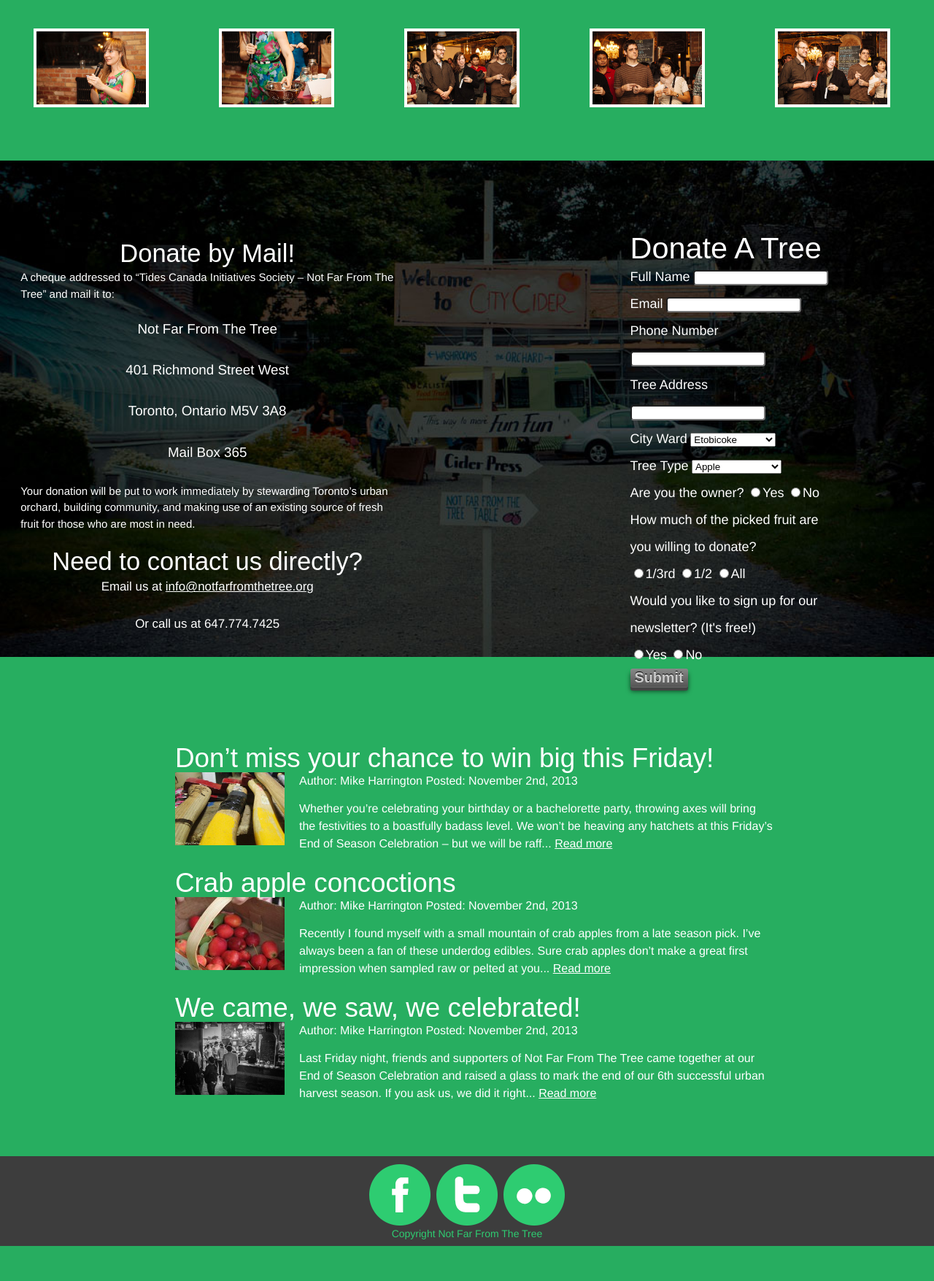
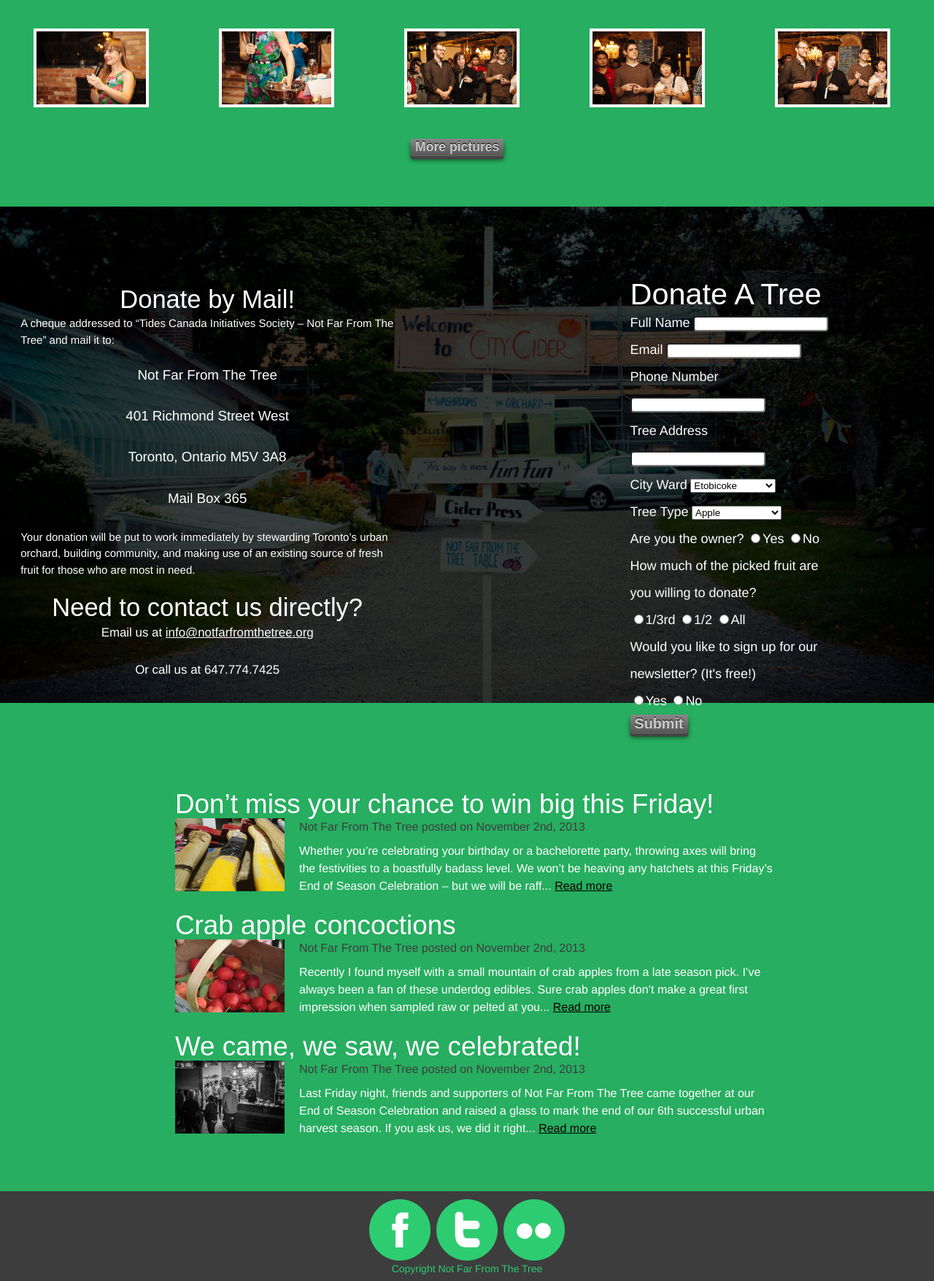
Before and after one commit to stefanol/NFFTT, a PHP site: page /index.html in a window 1280 px wide. Shown: the part 3180-4935 px from the top of the page at 73% size. Before the commit the page ends 4887 px from the top, so only its background shows below. Run offline with PHP 8.4, Linux system fonts and the light colour scheme; some libraries are stand-ins or nearby versions.

Commit message:
Gallery scrolling

```diff
--- a/index.html
+++ b/index.html
@@ -125,7 +125,7 @@
 		</section>
 
 		<div id="wardImg">
-			<a href="#"><img src="images/pics/wards.jpg" height="500" width="300"></a>
+			<a href="images/pics/wards.jpg" class="fancybox-effects-b" title="Wards we have picked in"><img src="images/pics/wards.jpg" height="500" width="300"></a>
 		</div><!--end wardImg div-->
 	</div><!--end ourJobWrap-->
 
@@ -363,22 +363,24 @@
 	<section id="gallery">
 		<h1>Photo Gallery</h1>
 		<ul>
-			<li><a class="fancybox-effects-b" href="images/gallery/img1_b.jpg" title="End of Season Celebration 2013, Photo courtesy of Frances Beatty"><img src="images/gallery/img1_s.jpg" alt="" /></a></a></li>
-			<li><a class="fancybox-effects-b" href="images/gallery/img2_b.jpg" title="End of Season Celebration 2013, Photo courtesy of Frances Beatty"><img src="images/gallery/img2_s.jpg" alt="" /></a></li>
-			<li><a class="fancybox-effects-b" href="images/gallery/img3_b.jpg" title="End of Season Celebration 2013, Photo courtesy of Frances Beatty"><img src="images/gallery/img3_s.jpg" alt="" /></a></li>
-			<li><a class="fancybox-effects-b" href="images/gallery/img4_b.jpg" title="End of Season Celebration 2013, Photo courtesy of Frances Beatty"><img src="images/gallery/img4_s.jpg" alt="" /></a></li>
-			<li><a class="fancybox-effects-b" href="images/gallery/img5_b.jpg" title="End of Season Celebration 2013, Photo courtesy of Frances Beatty"><img src="images/gallery/img5_s.jpg" alt="" /></a></li>
-			<li><a class="fancybox-effects-b" href="images/gallery/img6_b.jpg" title="End of Season Celebration 2013, Photo courtesy of Frances Beatty"><img src="images/gallery/img6_s.jpg" alt="" /></a></li>
-			<li><a class="fancybox-effects-b" href="images/gallery/img7_b.jpg" title="End of Season Celebration 2013, Photo courtesy of Frances Beatty"><img src="images/gallery/img7_s.jpg" alt="" /></a></li>
-			<li><a class="fancybox-effects-b" href="images/gallery/img8_b.jpg" title="End of Season Celebration 2013, Photo courtesy of Frances Beatty"><img src="images/gallery/img8_s.jpg" alt="" /></a></li>
-			<li><a class="fancybox-effects-b" href="images/gallery/img9_b.jpg" title="End of Season Celebration 2013, Photo courtesy of Frances Beatty"><img src="images/gallery/img9_s.jpg" alt="" /></a></li>
-			<li><a class="fancybox-effects-b" href="images/gallery/img10_b.jpg" title="End of Season Celebration 2013, Photo courtesy of Frances Beatty"><img src="images/gallery/img10_s.jpg" alt="" /></a></li>
-			<li><a class="fancybox-effects-b" href="images/gallery/img11_b.jpg" title="End of Season Celebration 2013, Photo courtesy of Frances Beatty"><img src="images/gallery/img11_s.jpg" alt="" /></a></li>
-			<li><a class="fancybox-effects-b" href="images/gallery/img12_b.jpg" title="End of Season Celebration 2013, Photo courtesy of Frances Beatty"><img src="images/gallery/img12_s.jpg" alt="" /></a></li>
-			<li><a class="fancybox-effects-b" href="images/gallery/img13_b.jpg" title="End of Season Celebration 2013, Photo courtesy of Frances Beatty"><img src="images/gallery/img13_s.jpg" alt="" /></a></li>
-			<li><a class="fancybox-effects-b" href="images/gallery/img14_b.jpg" title="End of Season Celebration 2013, Photo courtesy of Frances Beatty"><img src="images/gallery/img14_s.jpg" alt="" /></a></li>
-			<li><a class="fancybox-effects-b" href="images/gallery/img15_b.jpg" title="End of Season Celebration 2013, Photo courtesy of Frances Beatty"><img src="images/gallery/img15_s.jpg" alt="" /></a></li>
+			<li><a class="fancybox-effects-b" href="images/gallery/img1_b.jpg"  rel="group1" title="End of Season Celebration 2013, Photo courtesy of Frances Beatty"><img src="images/gallery/img1_s.jpg" alt="" /></a></a></li>
+			<li><a class="fancybox-effects-b" href="images/gallery/img2_b.jpg" rel="group1" title="End of Season Celebration 2013, Photo courtesy of Frances Beatty"><img src="images/gallery/img2_s.jpg" alt="" /></a></li>
+			<li><a class="fancybox-effects-b" href="images/gallery/img3_b.jpg" rel="group1" title="End of Season Celebration 2013, Photo courtesy of Frances Beatty"><img src="images/gallery/img3_s.jpg" alt="" /></a></li>
+			<li><a class="fancybox-effects-b" href="images/gallery/img4_b.jpg" rel="group1" title="End of Season Celebration 2013, Photo courtesy of Frances Beatty"><img src="images/gallery/img4_s.jpg" alt="" /></a></li>
+			<li><a class="fancybox-effects-b" href="images/gallery/img5_b.jpg" rel="group1" title="End of Season Celebration 2013, Photo courtesy of Frances Beatty"><img src="images/gallery/img5_s.jpg" alt="" /></a></li>
+			<li><a class="fancybox-effects-b" href="images/gallery/img6_b.jpg" rel="group1" title="End of Season Celebration 2013, Photo courtesy of Frances Beatty"><img src="images/gallery/img6_s.jpg" alt="" /></a></li>
+			<li><a class="fancybox-effects-b" href="images/gallery/img7_b.jpg" rel="group1" title="End of Season Celebration 2013, Photo courtesy of Frances Beatty"><img src="images/gallery/img7_s.jpg" alt="" /></a></li>
+			<li><a class="fancybox-effects-b" href="images/gallery/img8_b.jpg" rel="group1" title="End of Season Celebration 2013, Photo courtesy of Frances Beatty"><img src="images/gallery/img8_s.jpg" alt="" /></a></li>
+			<li><a class="fancybox-effects-b" href="images/gallery/img9_b.jpg" rel="group1" title="End of Season Celebration 2013, Photo courtesy of Frances Beatty"><img src="images/gallery/img9_s.jpg" alt="" /></a></li>
+			<li><a class="fancybox-effects-b" href="images/gallery/img10_b.jpg" rel="group1" title="End of Season Celebration 2013, Photo courtesy of Frances Beatty"><img src="images/gallery/img10_s.jpg" alt="" /></a></li>
+			<li><a class="fancybox-effects-b" href="images/gallery/img11_b.jpg" rel="group1" title="End of Season Celebration 2013, Photo courtesy of Frances Beatty"><img src="images/gallery/img11_s.jpg" alt="" /></a></li>
+			<li><a class="fancybox-effects-b" href="images/gallery/img12_b.jpg" rel="group1" title="End of Season Celebration 2013, Photo courtesy of Frances Beatty"><img src="images/gallery/img12_s.jpg" alt="" /></a></li>
+			<li><a class="fancybox-effects-b" href="images/gallery/img13_b.jpg" rel="group1" title="End of Season Celebration 2013, Photo courtesy of Frances Beatty"><img src="images/gallery/img13_s.jpg" alt="" /></a></li>
+			<li><a class="fancybox-effects-b" href="images/gallery/img14_b.jpg" rel="group1" title="End of Season Celebration 2013, Photo courtesy of Frances Beatty"><img src="images/gallery/img14_s.jpg" alt="" /></a></li>
+			<li><a class="fancybox-effects-b" href="images/gallery/img15_b.jpg" rel="group1" title="End of Season Celebration 2013, Photo courtesy of Frances Beatty"><img src="images/gallery/img15_s.jpg" alt="" /></a></li>
 		</ul>
+
+		<a href="http://www.flickr.com/photos/notfarfromthetree/" target="_blank"><input class="topBtn" type="button" value="More pictures" /></a>
 
 	</section>
 
@@ -489,22 +491,22 @@
 	     <div id="post1">
 	       <h1>Don’t miss your chance to win big this Friday!</h1>
 	       <img src="images/pics/post1.jpg">
-	       <p id="author">Author: Mike Harrington Posted: November 2nd, 2013</p>
-	       <p id="post">Whether you’re celebrating your birthday or a bachelorette party, throwing axes will bring the festivities to a boastfully badass level. We won’t be heaving any hatchets at this Friday’s End of Season Celebration – but we will be raff... <a href="#">Read more</a></p>
+	       <p class="author">Not Far From The Tree posted on November 2nd, 2013</p>
+	       <p class="post">Whether you’re celebrating your birthday or a bachelorette party, throwing axes will bring the festivities to a boastfully badass level. We won’t be heaving any hatchets at this Friday’s End of Season Celebration – but we will be raff... <a href="#">Read more</a></p>
 	     </div>
 
 	     <div id="post2">
 	       <h1>Crab apple concoctions</h1>
 	       <img src="images/pics/post2.jpg">
-	       <p id="author">Author: Mike Harrington Posted: November 2nd, 2013</p>
-	       <p id="post">Recently I found myself with a small mountain of crab apples from a late season pick. I’ve always been a fan of these underdog edibles. Sure crab apples don’t make a great first impression when sampled raw or pelted at you... <a href="#">Read more</a></p>
+	       <p class="author">Not Far From The Tree posted on November 2nd, 2013</p>
+	       <p class="post">Recently I found myself with a small mountain of crab apples from a late season pick. I’ve always been a fan of these underdog edibles. Sure crab apples don’t make a great first impression when sampled raw or pelted at you... <a href="#">Read more</a></p>
 	     </div>
 
 	     <div id="post3">
 	       <h1>We came, we saw, we celebrated!</h1>
 	       <img src="images/pics/post3.jpg">
-	       <p id="author">Author: Mike Harrington Posted: November 2nd, 2013</p>
-	       <p id="post">Last Friday night, friends and supporters of Not Far From The Tree came together at our End of Season Celebration and raised a glass to mark the end of our 6th successful urban harvest season.  If you ask us, we did it right... <a href="#">Read more</a></p>
+	       <p class="author">Not Far From The Tree posted on November 2nd, 2013</p>
+	       <p class="post">Last Friday night, friends and supporters of Not Far From The Tree came together at our End of Season Celebration and raised a glass to mark the end of our 6th successful urban harvest season.  If you ask us, we did it right... <a href="#">Read more</a></p>
 	     </div>
 
    </section>
@@ -533,6 +535,7 @@
 	<script type="text/javascript" language="javascript" src="js/jquery.dropdown.js"></script>
 	<script type="text/javascript" src="js/jquery.fancybox.js?v=2.1.5"></script>
 	<script type="text/javascript" src="js/jquery.fancybox-buttons.js?v=1.0.5"></script>
+	<script type="text/javascript" src="/fancybox/lib/jquery.mousewheel-3.0.6.pack.js"></script>
 	<script type="text/javascript" src="js/app.js"></script>
 	<script type="text/javascript" src="js/parsley.js"></script>
 	<script type="text/javascript" src="js/stellar.min.js"></script>
--- a/styles/less/includes/brand.less
+++ b/styles/less/includes/brand.less
@@ -13,3 +13,4 @@
 @bggreen: #27ae60;
 @gold: #a6822d;
 @lightgreen: #2ecc71;
+@red: #ed1b24;
--- a/styles/less/main.less
+++ b/styles/less/main.less
@@ -35,7 +35,7 @@ nav#mainNav {
 }
 
 nav#mainNav a:hover {
-	color: @bggrey;
+	color: @red;
 }
 
 #paypalBtn {
@@ -262,6 +262,9 @@ section#gallery {
 	img {
 		border: 4px solid white;
 	}
+	input {
+		margin-left: 563px;
+	}
 }
 
 /**********************************************************/
@@ -362,7 +365,6 @@ span.radioColor {
 /**********************************************************/
 /*********************Blog Page****************************/
 section#blog {
-	padding-top: 50px;
 	padding-top: 80px;
 	padding-bottom: 50px;
 	.widthfloat(80%);
@@ -370,74 +372,69 @@ section#blog {
 	clear: both;
 	margin-left: 240px;
 	color: @white;
+	img {
+		float: left;
+	}
 	#post1 {
+		width: 80%;
 		img{
 			padding-right: 20px;
 		}
 		.post {
 			margin-top: -15px;
+			a {
+/*				color: @bggrey;*/
+				text-decoration: underline;
+			}
 		}
 	}
 	#post2 {
+		width: 80%;
 		img {
 			padding-right: 20px;
 		}
 		.post {
 			margin-top: -15px;
+			a {
+				/*color: @bggrey;*/
+				text-decoration: underline;
+			}
 		}
 	}
 	#post3 {
+		width: 80%;
 		img {
 			padding-right: 20px;
 		}
 		.post {
 			margin-top: -15px;
+			a {
+				/*color: @bggrey;*/
+				text-decoration: underline;
+			}
 		}
-	p a:hover {
-	color: @bggreen;
+
+}
+}
+
+/*section#blog a {
+	color: @bggrey;
+	text-decoration: underline;
+	color: @white;
+}*/
+
+.author {
+	color: @bggrey;
+}
+
+section#blog a:hover {
+	color: @red;
 	-o-transition:color .5s ease-out;
   	-ms-transition:color .5s ease-out;
   	-moz-transition:color .5s ease-out;
   	-webkit-transition:color .5s ease-out;
   	transition:color .5s ease-out;
 	}
-}
-}
-
-section#blog a {
-	color: @bggrey;
-	text-decoration: underline;
-	color: @white;
-}
-
-section#blog img {
-	float: left;
-}
-
-#post1 {
-	width: 80%;
-
-}
-
-p#post1 {
-	margin-top: 10px;
-}
-
-#post {
-	margin-top: -10px;
-}
-
-#post2 {
-	width: 80%;
-}
-
-#post3 {
-	width: 80%;
-}
-
-.author {
-	color: @bggrey;
-}
 
 /*****************************************************/
 
--- a/styles/main.css
+++ b/styles/main.css
@@ -65,7 +65,7 @@ nav#mainNav ul li a {
   color: #2ecc71;
 }
 nav#mainNav a:hover {
-  color: #3d3d3d;
+  color: #ed1b24;
 }
 #paypalBtn {
   margin: 15px 0 20px 950px;
@@ -293,6 +293,9 @@ section#gallery ul li a:hover {
 section#gallery img {
   border: 4px solid white;
 }
+section#gallery input {
+  margin-left: 563px;
+}
 /**********************************************************/
 /********************Get Involved Page*********************/
 #getInvolvedWrap {
@@ -385,7 +388,6 @@ span.radioColor {
 /**********************************************************/
 /*********************Blog Page****************************/
 section#blog {
-  padding-top: 50px;
   padding-top: 80px;
   padding-bottom: 50px;
   float: left;
@@ -397,11 +399,25 @@ section#blog {
   margin-left: 240px;
   color: #ffffff;
 }
+section#blog img {
+  float: left;
+}
+section#blog #post1 {
+  width: 80%;
+}
 section#blog #post1 img {
   padding-right: 20px;
 }
 section#blog #post1 .post {
   margin-top: -15px;
+}
+section#blog #post1 .post a {
+  /*				color: @bggrey;*/
+
+  text-decoration: underline;
+}
+section#blog #post2 {
+  width: 80%;
 }
 section#blog #post2 img {
   padding-right: 20px;
@@ -409,45 +425,40 @@ section#blog #post2 img {
 section#blog #post2 .post {
   margin-top: -15px;
 }
+section#blog #post2 .post a {
+  /*color: @bggrey;*/
+
+  text-decoration: underline;
+}
+section#blog #post3 {
+  width: 80%;
+}
 section#blog #post3 img {
   padding-right: 20px;
 }
 section#blog #post3 .post {
   margin-top: -15px;
 }
-section#blog #post3 p a:hover {
-  color: #27ae60;
+section#blog #post3 .post a {
+  /*color: @bggrey;*/
+
+  text-decoration: underline;
+}
+/*section#blog a {
+	color: @bggrey;
+	text-decoration: underline;
+	color: @white;
+}*/
+.author {
+  color: #3d3d3d;
+}
+section#blog a:hover {
+  color: #ed1b24;
   -o-transition: color 0.5s ease-out;
   -ms-transition: color 0.5s ease-out;
   -moz-transition: color 0.5s ease-out;
   -webkit-transition: color 0.5s ease-out;
   transition: color 0.5s ease-out;
-}
-section#blog a {
-  color: #3d3d3d;
-  text-decoration: underline;
-  color: #ffffff;
-}
-section#blog img {
-  float: left;
-}
-#post1 {
-  width: 80%;
-}
-p#post1 {
-  margin-top: 10px;
-}
-#post {
-  margin-top: -10px;
-}
-#post2 {
-  width: 80%;
-}
-#post3 {
-  width: 80%;
-}
-.author {
-  color: #3d3d3d;
 }
 /*****************************************************/
 /************************Footer****************************/
```
Also changed, not shown: js/jquery.mousewheel-3.0.6.pack.js (added, +13 -0 lines), styles/jquery.fancybox2.css (added).
